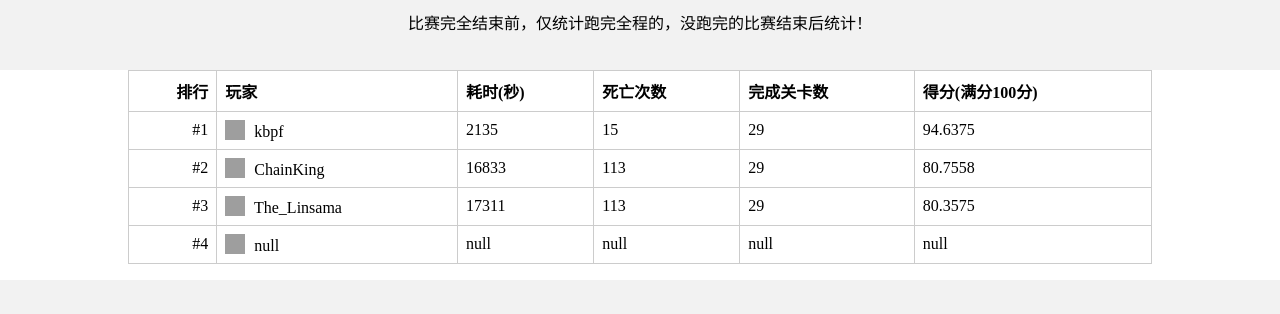
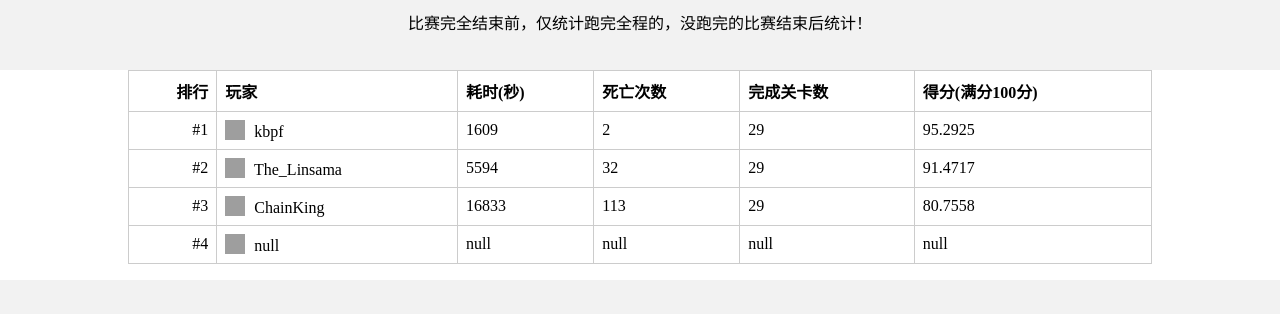
Before and after one commit to GMKunion/2023parkour, a plain HTML site: page list.html in a window 1280 px wide. Shown: the part 139-453 px from the top of the page. Drawn offline with Linux system fonts and the light colour scheme; grey boxes are pictures that could not be loaded.

Commit message:
Update list.html

```diff
--- a/list.html
+++ b/list.html
@@ -72,9 +72,9 @@
     <script>
         // json数据
         var leaderboardData = [
-            { rank: "#1", player: "kbpf", time: "2135", deathcount: "15", completion: "29", score: "94.6375" },
-            { rank: "#2", player: "ChainKing", time: "16833", deathcount: "113", completion: "29", score: "80.7558" },
-            { rank: "#3", player: "The_Linsama", time: "17311", deathcount: "113", completion: "29", score: "80.3575" },
+            { rank: "#1", player: "kbpf", time: "1609", deathcount: "2", completion: "29", score: "95.2925" },
+            { rank: "#2", player: "The_Linsama", time: "5594", deathcount: "32", completion: "29", score: "91.4717" },
+            { rank: "#3", player: "ChainKing", time: "16833", deathcount: "113", completion: "29", score: "80.7558" },
             { rank: "#4", player: "null", time: "null", deathcount: "null", completion: "null", score: "null" }
         ];
 
```
